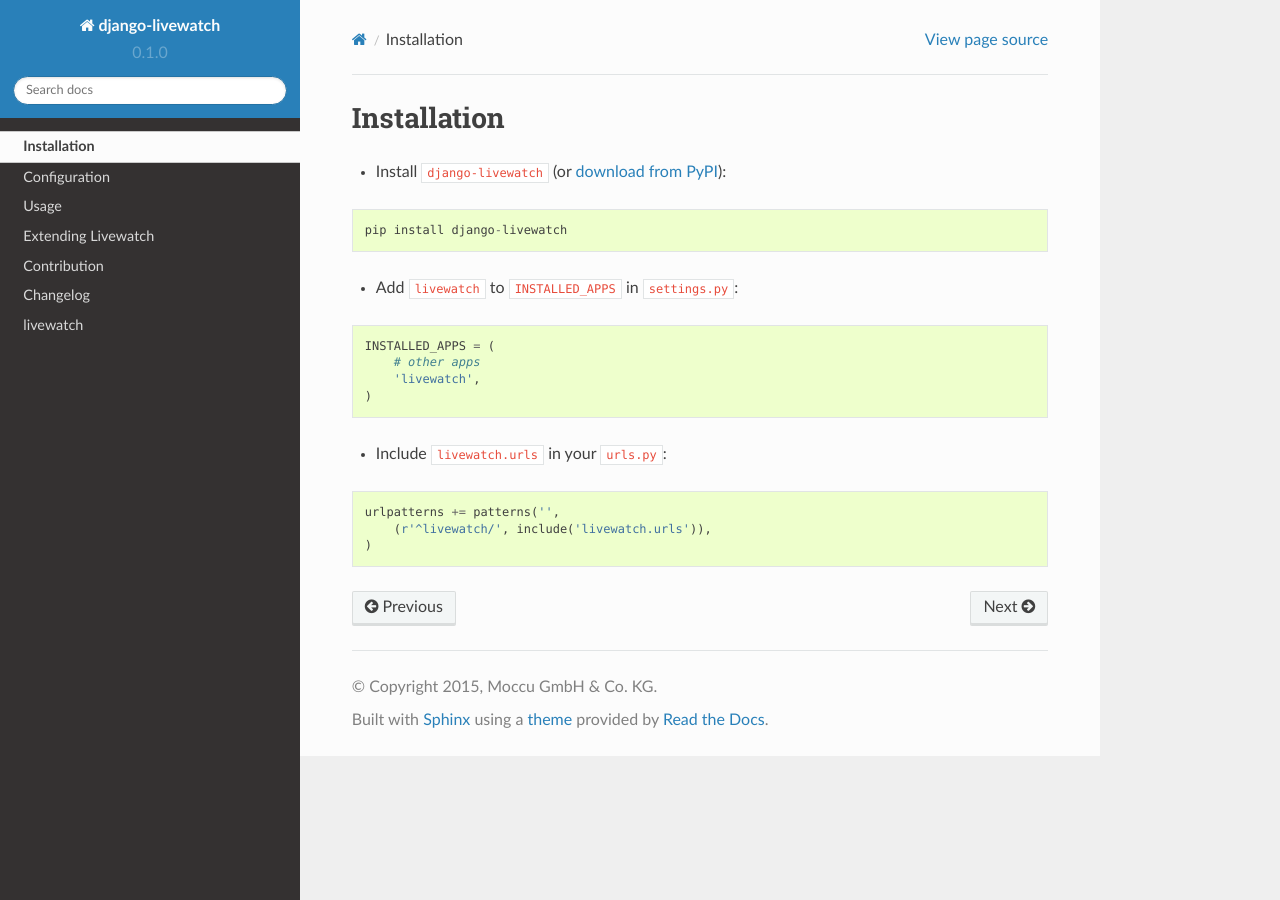
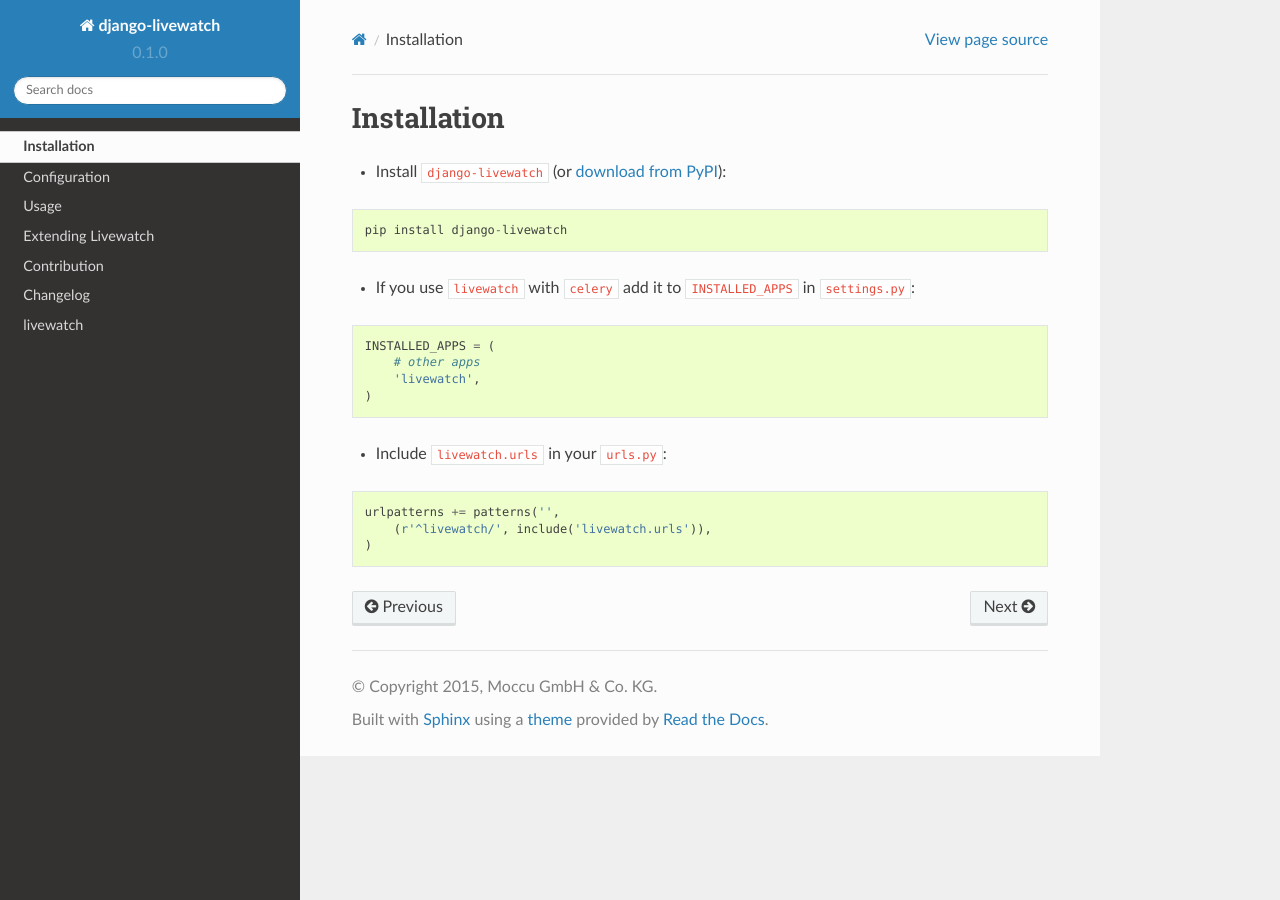
Before and after one commit to moccu/django-livewatch, a Sphinx documentation site: the page built from docs/source/installation.rst, in a window 1280 px wide. Built offline with Sphinx 7.4.7 and the Read the Docs theme 2.0.0, drawn with Linux system fonts in a browser that asks for light colours.

Commit message:
add one note for celery integration

```diff
--- a/docs/source/installation.rst
+++ b/docs/source/installation.rst
@@ -9,7 +9,7 @@
 
     pip install django-livewatch
 
-* Add ``livewatch`` to ``INSTALLED_APPS`` in ``settings.py``:
+* If you use ``livewatch`` with ``celery`` add it to ``INSTALLED_APPS`` in ``settings.py``:
 
 .. code-block:: python
 
```
